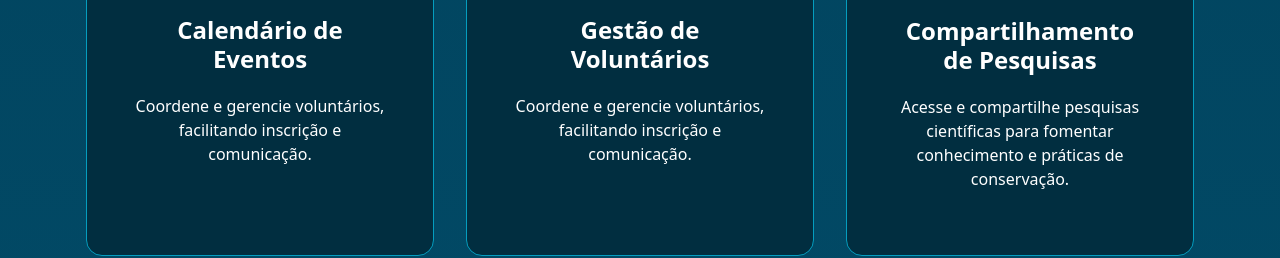
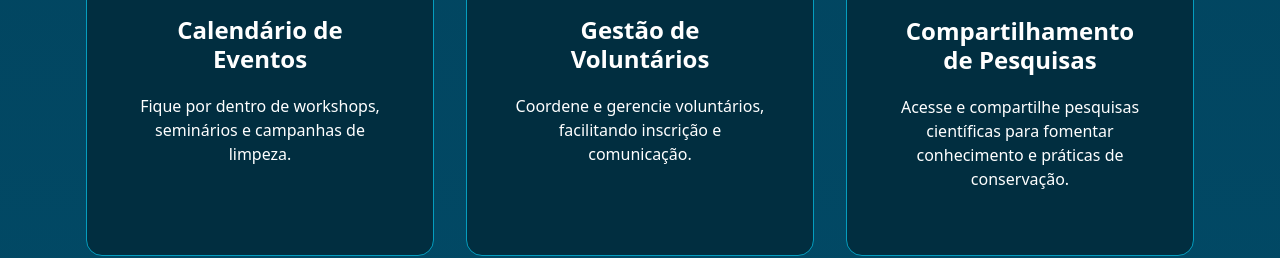
Before and after one commit to humbertobrayner/ocean-challenge-fiap, a plain HTML site: page index.html in a window 1280 px wide. Shown: the part 2468-2726 px from the top of the page. Drawn offline with nearby package versions, Linux system fonts and the light colour scheme.

Commit message:
Add files via upload

```diff
--- a/index.html
+++ b/index.html
@@ -125,7 +125,7 @@
                     <div class="h-100 m-0 p-5 function-card d-flex flex-column">
                         <div><img src="images/function-1.png" alt="" class="m-2"></div>
                         <h4 class="py-1 m-0 text-white">Calendário de Eventos</h4>
-                        <p class="text-white">Coordene e gerencie voluntários, facilitando inscrição e comunicação.</p>
+                        <p class="text-white">Fique por dentro de workshops, seminários e campanhas de limpeza.</p>
                     </div>
                 </div>
 
```
